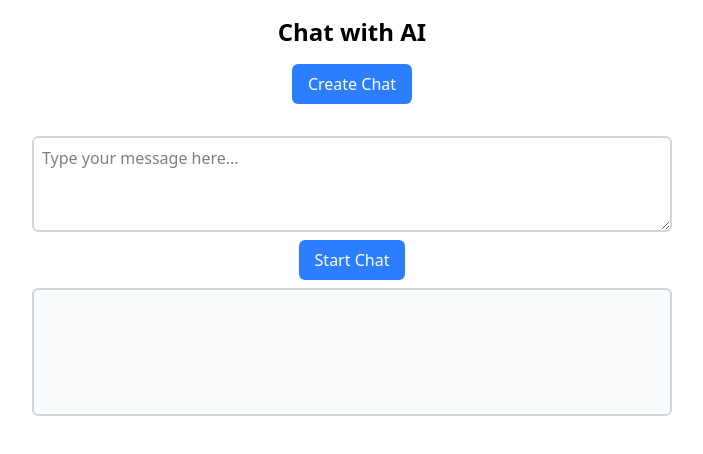
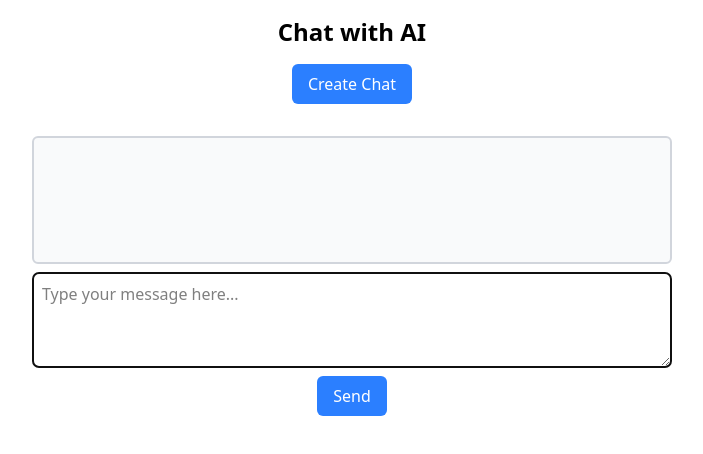
Before and after one commit to willp11/Django-React-OpenAI-Chat, a React (Vite) app in the folder frontend/: page / in a window 1280 px wide. Shown: the top 454 px of the page, without its empty margins (288-991 px from the left). Built offline with nearby package versions, Linux system fonts and the light colour scheme.

Commit message:
scroll down and refocus text area

```diff
--- a/frontend/src/App.tsx
+++ b/frontend/src/App.tsx
@@ -1,4 +1,4 @@
-import { useState, useEffect } from 'react'
+import { useState, useEffect, useRef } from 'react'
 
 const createChat = async (): Promise<{chat_id: string}> => {
   const response = await fetch('api/create-chat/', {
@@ -75,14 +75,27 @@ const getChatMessages = async (chat_id: string): Promise<{message: string, conte
 }
 
 function App() {
-  const [message, setMessage] = useState<string>('')
-
-  // TODO: Chat data should be a list of messages - message is from user, content is from AI
+  const [question, setQuestion] = useState<string>('')
+  const [chats, setChats] = useState<string[]>([])
+  const [currentChatId, setCurrentChatId] = useState<string | null>(null)
   const [chatData, setChatData] = useState<{message: string, content: string}[]>([])
   const [isStreaming, setIsStreaming] = useState<boolean>(false)
-  const [chats, setChats] = useState<string[]>([])
-  const [currentChatId, setCurrentChatId] = useState<string | null>(null)
 
+  const chatContainerRef = useRef<HTMLDivElement>(null)
+  const textareaRef = useRef<HTMLTextAreaElement>(null)
+
+  const scrollToBottom = () => {
+    if (chatContainerRef.current) {
+      chatContainerRef.current.scrollTop = chatContainerRef.current.scrollHeight
+    }
+  }
+
+  const focusTextarea = () => {
+    if (textareaRef.current) {
+      textareaRef.current.focus()
+      console.log('focused')
+    }
+  }
 
   const handleCreateChat = async () => {
     const data = await createChat()
@@ -93,7 +106,7 @@ function App() {
   }
 
   const handleChat = async () => {
-    setChatData(prev => [...prev, {message: message, content: ''}])
+    setChatData(prev => [...prev, {message: question, content: ''}])
 
     setIsStreaming(true)
     if (!currentChatId) {
@@ -105,7 +118,7 @@ function App() {
 
     await chatStream(
       currentChatId,
-      message,
+      question,
       (content) => {
         currentMessage += content
         setChatData(currentChatData => {
@@ -124,6 +137,13 @@ function App() {
     )
   }
 
+  const handleSend = () => {
+    if (question.trim() && !isStreaming) {
+      handleChat()
+      setQuestion('')
+    }
+  }
+
   useEffect(() => {
     const chats = JSON.parse(localStorage.getItem('chats') || '[]')
     setChats(chats)
@@ -138,6 +158,22 @@ function App() {
     }
   }, [currentChatId])
 
+  useEffect(() => {
+    scrollToBottom()
+  }, [chatData])
+
+  useEffect(() => {
+    if (isStreaming) {
+      scrollToBottom()
+    }
+  }, [isStreaming])
+
+  useEffect(() => {
+    if (!isStreaming && question === '') {
+      setTimeout(focusTextarea, 50)
+    }
+  }, [isStreaming, question])
+
   return (
     <div className="flex flex-col items-center h-screen gap-4 p-4 w-full max-w-2xl mx-auto">
       <h1 className="text-2xl font-bold">Chat with AI</h1>
@@ -148,31 +184,10 @@ function App() {
         ))}
       </div>
       <div className="flex flex-col items-center gap-2 w-full">
-        <textarea
-          className="border-2 border-gray-300 rounded-md p-2 w-full h-24"
-          value={message}
-          onChange={(e) => setMessage(e.target.value)}
-          onKeyDown={(e) => {
-            if (e.key === 'Enter' && !e.shiftKey) {
-              e.preventDefault()
-              if (message.trim() && !isStreaming) {
-                handleChat()
-              }
-            }
-          }}
-          placeholder="Type your message here..."
-          disabled={isStreaming}
-        />
-        <div className="flex gap-2">
-          <button
-            className={`px-4 py-2 rounded-md text-white ${isStreaming ? 'bg-gray-400' : 'bg-blue-500 hover:bg-blue-600 cursor-pointer'}`}
-            onClick={handleChat}
-            disabled={isStreaming || !message.trim()}
-          >
-            {isStreaming ? 'Streaming...' : 'Start Chat'}
-          </button>
-        </div>
-        <div className="w-full min-h-32 border-2 border-gray-300 rounded-md p-2 bg-gray-50">
+       <div
+        className="w-full min-h-32 border-2 border-gray-300 rounded-md p-2 bg-gray-50 max-h-[500px] overflow-y-auto"
+        ref={chatContainerRef}
+        >
           {chatData ? (
             <div className="flex flex-col gap-2">
               {chatData.map((message) => (
@@ -186,6 +201,29 @@ function App() {
             <div className="text-gray-500">AI response will appear here...</div>
           )}
         </div>
+        <textarea
+          className="border-2 border-gray-300 rounded-md p-2 w-full h-24"
+          value={question}
+          onChange={(e) => setQuestion(e.target.value)}
+          onKeyDown={(e) => {
+            if (e.key === 'Enter' && !e.shiftKey) {
+              e.preventDefault()
+              handleSend()
+            }
+          }}
+          placeholder="Type your message here..."
+          disabled={isStreaming}
+          ref={textareaRef}
+        />
+        <div className="flex gap-2">
+          <button
+            className={`px-4 py-2 rounded-md text-white ${isStreaming ? 'bg-gray-400' : 'bg-blue-500 hover:bg-blue-600 cursor-pointer'}`}
+            onClick={handleSend}
+            disabled={isStreaming || !question.trim()}
+          >
+            {isStreaming ? 'Streaming...' : 'Send'}
+          </button>
+        </div>
       </div>
     </div>
   )
```
